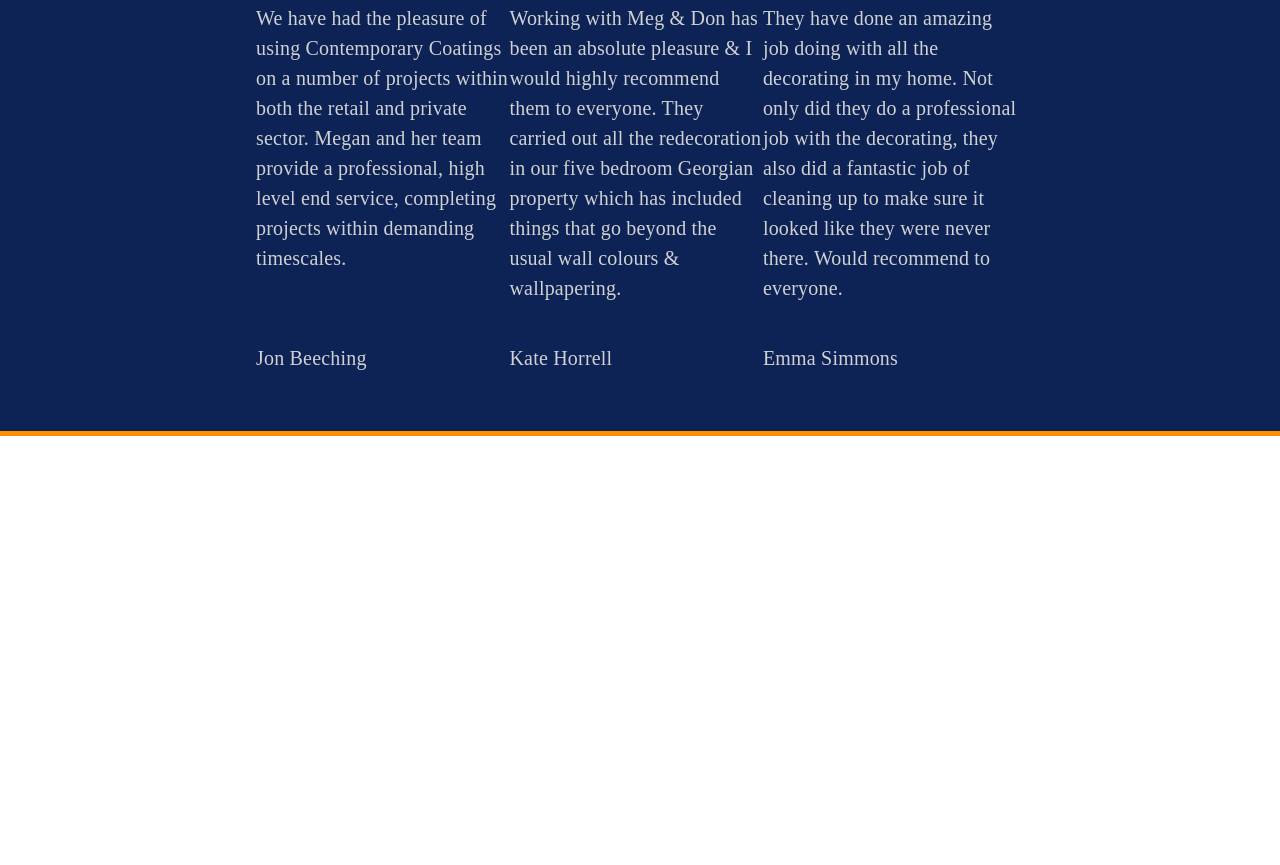
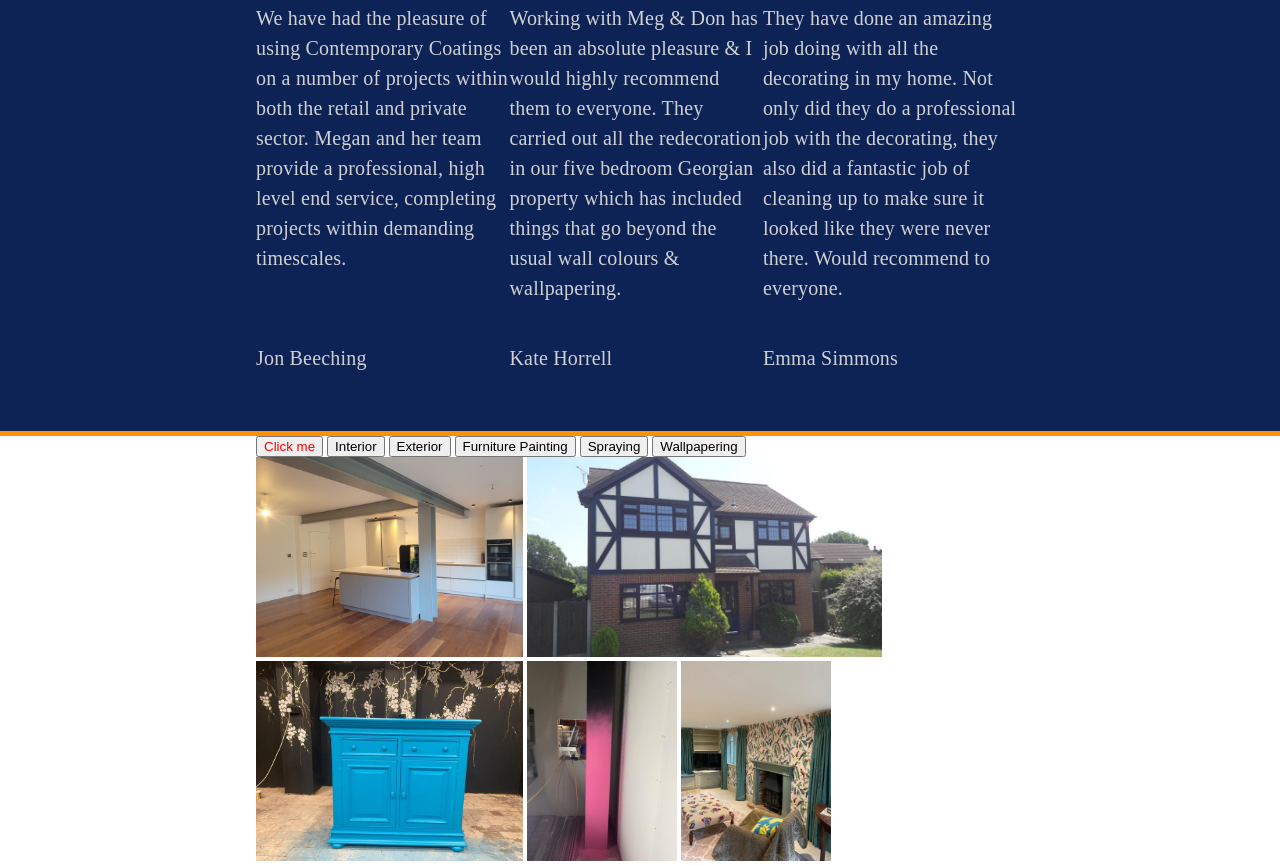
Before and after one commit to Burakkuboido/Contemporary_Coatings_01, a plain HTML site: page index.html in a window 1280 px wide. Shown: the part 3047-3912 px from the top of the page. Before the commit the page ends 3483 px from the top, so only its background shows below. Drawn offline with Linux system fonts and the light colour scheme.

Commit message:
Reference Error for function

```diff
--- a/assets/images/js/script.js
+++ b/assets/images/js/script.js
@@ -0,0 +1,3 @@
+function myFunction() {
+    document.querySelector("box").style.color = "blue";
+  }
--- a/assets/style.css
+++ b/assets/style.css
@@ -212,3 +212,12 @@
     margin-left: auto;
     overflow: hidden;
 }
+
+.galleryImage {
+    max-width: 400px;
+    max-height: 200px;
+}
+
+.box {
+    color: red;
+}
--- a/index.html
+++ b/index.html
@@ -113,4 +113,25 @@
     </div>
 </div>
 </section>
+
+<section>
+    <div id="contentContainer">
+        <div id="galleryButtons">
+            <button class="box" onclick="myFunction()">Click me</button>
+            <button>Interior</button>
+            <button>Exterior</button>
+            <button>Furniture Painting</button>
+            <button>Spraying</button>
+            <button>Wallpapering</button>
+        </div>
+        <div id="galleryContainer">
+            <img class="galleryImage" src="assets/images/Interior_01.jpg" alt="">
+            <img class="galleryImage" src="assets/images/ExteriorPainting_01.jpg" alt="">
+            <img class="galleryImage" src="assets/images/FurniturePainting_01.jpg" alt="">
+            <img class="galleryImage" src="assets/images/Spraying_01.jpg" alt="">
+            <img class="galleryImage" src="assets/images/Wallpapering_01.jpg" alt="">
+        </div>
+    </div>
+</section>
+<script src="script.js"></script>
 </body>
```
